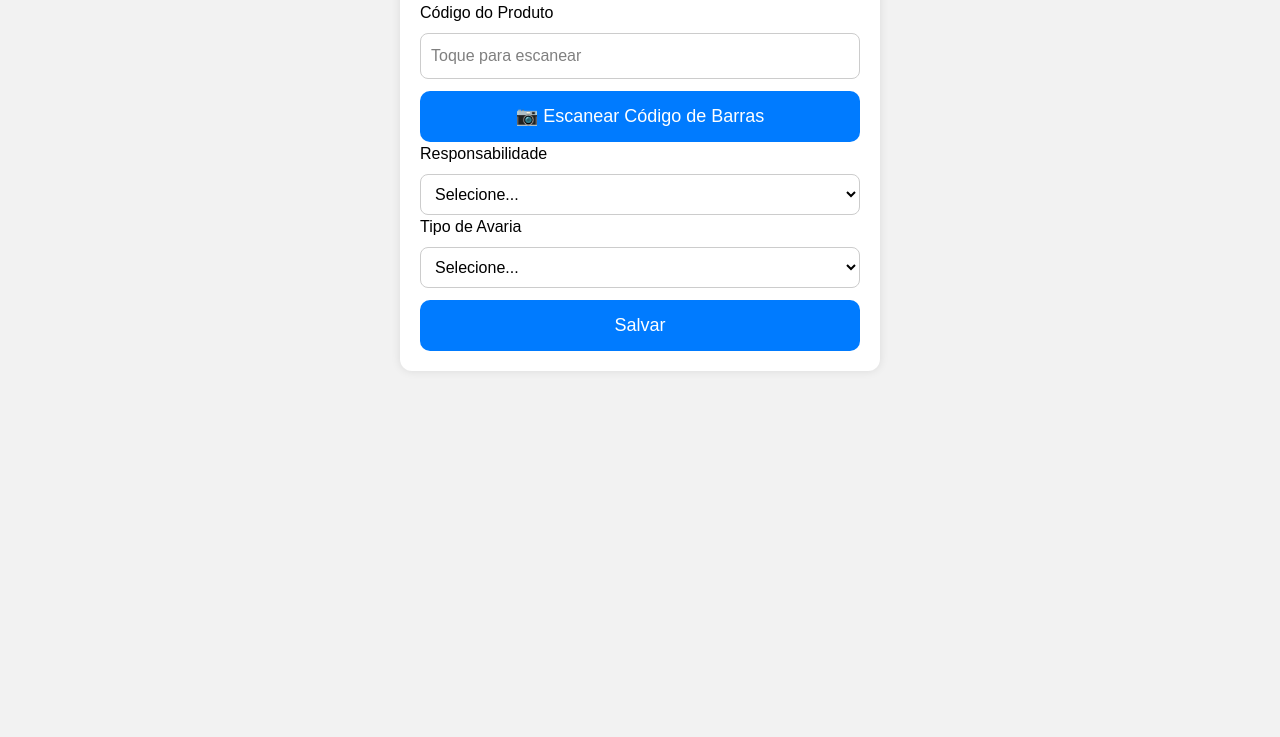
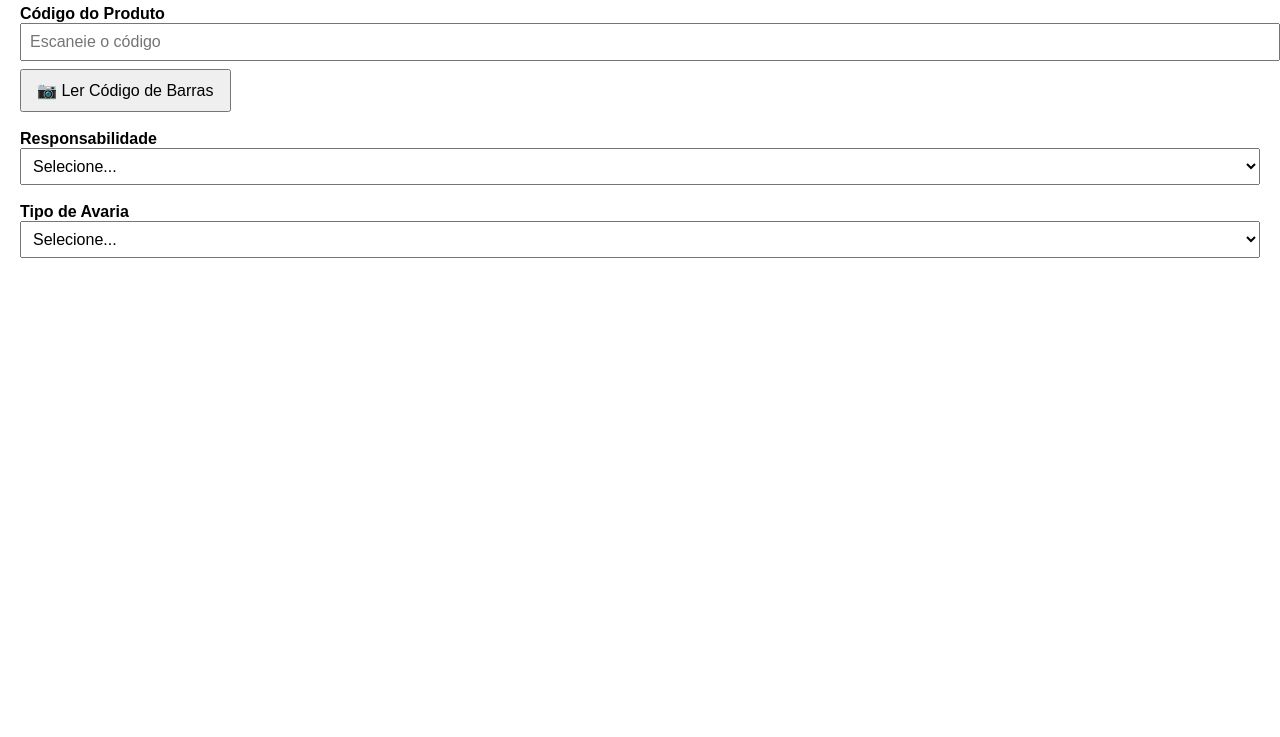
Before and after one commit to andrexmacedoem-lang/leitor-codigo, a plain HTML site: page index.html in a window 1280 px wide. Shown: the part 63-800 px from the top of the page. Drawn offline with nearby package versions, Linux system fonts and the light colour scheme.

Commit message:
Update index.html
Signed-off-by: andrexmacedoem-lang <andrexmacedo.em@gmail.com>

```diff
--- a/index.html
+++ b/index.html
@@ -8,118 +8,96 @@
 <style>
     body {
         font-family: Arial, sans-serif;
-      background: #f2f2f2;
-      padding: 20px;
+        margin: 20px;
     }
-    .container {
-      max-width: 480px;
-      margin: auto;
-      background: #fff;
-      padding: 20px;
-      border-radius: 12px;
-      box-shadow: 0 0 10px rgba(0,0,0,0.1);
-    }
-    button {
-      margin-top: 12px;
-      width: 100%;
-      padding: 12px;
-      font-size: 18px;
-      border-radius: 10px;
-      background: #007bff;
-      color: #fff;
-      border: none;
-      cursor: pointer;
-    }
-    button:hover {
-      background: #005fcc;
-    }
-    select, input {
-      width: 100%;
-      padding: 10px;
-      margin-top: 8px;
-      border: 1px solid #ccc;
-      border-radius: 8px;
-      font-size: 16px;
+    label {
+        font-weight: bold;
     }
     #preview {
         width: 100%;
+        max-height: 300px;
+        margin-top: 10px;
         display: none;
-      margin-top: 15px;
-      border-radius: 10px;
+        border: 2px solid #000;
+        border-radius: 8px;
+    }
+    button {
+        margin-top: 8px;
+        padding: 10px 15px;
+        font-size: 16px;
     }
 </style>
 </head>
+<body>
 
-<body>
-  <div class="container">
-    <h2>Controle de Avarias</h2>
+<h2>📦 Controle de Avarias</h2>
 
-    <label>Código do Produto</label>
-    <input id="codigo" type="text" placeholder="Toque para escanear" readonly>
+<form>
 
-    <button onclick="scan()">📷 Escanear Código de Barras</button>
+    <label>Código do Produto</label><br>
+    <input type="text" id="codigo" placeholder="Escaneie o código" style="width:100%; padding:8px; font-size:16px;" />
+    <button type="button" onclick="scan()">📷 Ler Código de Barras</button>
 
     <video id="preview"></video>
 
-    <label>Responsabilidade</label>
-    <select id="resp">
+    <br><br>
+
+    <label>Responsabilidade</label><br>
+    <select id="responsavel" style="width:100%; padding:8px; font-size:16px;">
         <option value="">Selecione...</option>
-      <option>Whirlpool</option>
-      <option>Venkon</option>
+        <option value="whirlpool">Whirlpool</option>
+        <option value="venkon">Venkon</option>
     </select>
 
-    <label>Tipo de Avaria</label>
-    <select id="tipo">
+    <br><br>
+
+    <label>Tipo de Avaria</label><br>
+    <select id="tipo" style="width:100%; padding:8px; font-size:16px;">
         <option value="">Selecione...</option>
-      <option>Embalagem</option>
-      <option>Produto</option>
+        <option value="embalagem">Embalagem</option>
+        <option value="produto">Produto</option>
     </select>
 
-    <button onclick="salvar()">Salvar</button>
+</form>
 
-    <div id="resultado"></div>
-  </div>
-
-  <!-- ZXING OFFICIAL LIBRARY -->
-  <script src="https://unpkg.com/@zxing/browser@latest"></script>
+<!-- ZXING LIBRARY -->
+<script src="https://unpkg.com/@zxing/library@latest"></script>
 
 <script>
 async function scan() {
-      const codeReader = new ZXingBrowser.BrowserMultiFormatReader();
     const preview = document.getElementById("preview");
     preview.style.display = "block";
 
-      const cameras = await ZXingBrowser.BrowserCodeReader.listVideoInputDevices();
-      if (cameras.length === 0) {
+    // Lista todas as câmeras do dispositivo
+    const devices = await ZXing.BrowserCodeReader.listVideoInputDevices();
+    if (devices.length === 0) {
         alert("Nenhuma câmera encontrada");
         return;
     }
 
-      codeReader.decodeFromVideoDevice(cameras[0].deviceId, "preview", (result, err) => {
+    // Configura formatos compatíveis (incluindo o da Whirlpool)
+    const hints = new Map();
+    hints.set(ZXing.DecodeHintType.POSSIBLE_FORMATS, [
+        ZXing.BarcodeFormat.CODE_39,
+        ZXing.BarcodeFormat.CODE_93,
+        ZXing.BarcodeFormat.CODE_128,
+        ZXing.BarcodeFormat.QR_CODE
+    ]);
+
+    hints.set(ZXing.DecodeHintType.TRY_HARDER, true);
+
+    const reader = new ZXing.BrowserMultiFormatReader(hints);
+
+    // Força câmera traseira (a frontal não consegue focar)
+    const backCamera = devices.find(d => d.label.toLowerCase().includes("back")) || devices[0];
+
+    reader.decodeFromVideoDevice(backCamera.deviceId, "preview", (result, err) => {
         if (result) {
             document.getElementById("codigo").value = result.text;
-          codeReader.reset();
+            reader.reset();
             preview.style.display = "none";
         }
     });
-    }
-
-    function salvar() {
-      let codigo = document.getElementById("codigo").value;
-      let resp = document.getElementById("resp").value;
-      let tipo = document.getElementById("tipo").value;
-
-      if (!codigo || !resp || !tipo) {
-        alert("Preencha tudo");
-        return;
-      }
-
-      document.getElementById("resultado").innerHTML = `
-        <p><strong>Registro salvo!</strong><br>
-        Código: ${codigo}<br>
-        Resp: ${resp}<br>
-        Tipo: ${tipo}</p>
-      `;
 }
 </script>
 
```
Lines whose indentation alone changed are shown as unchanged.
